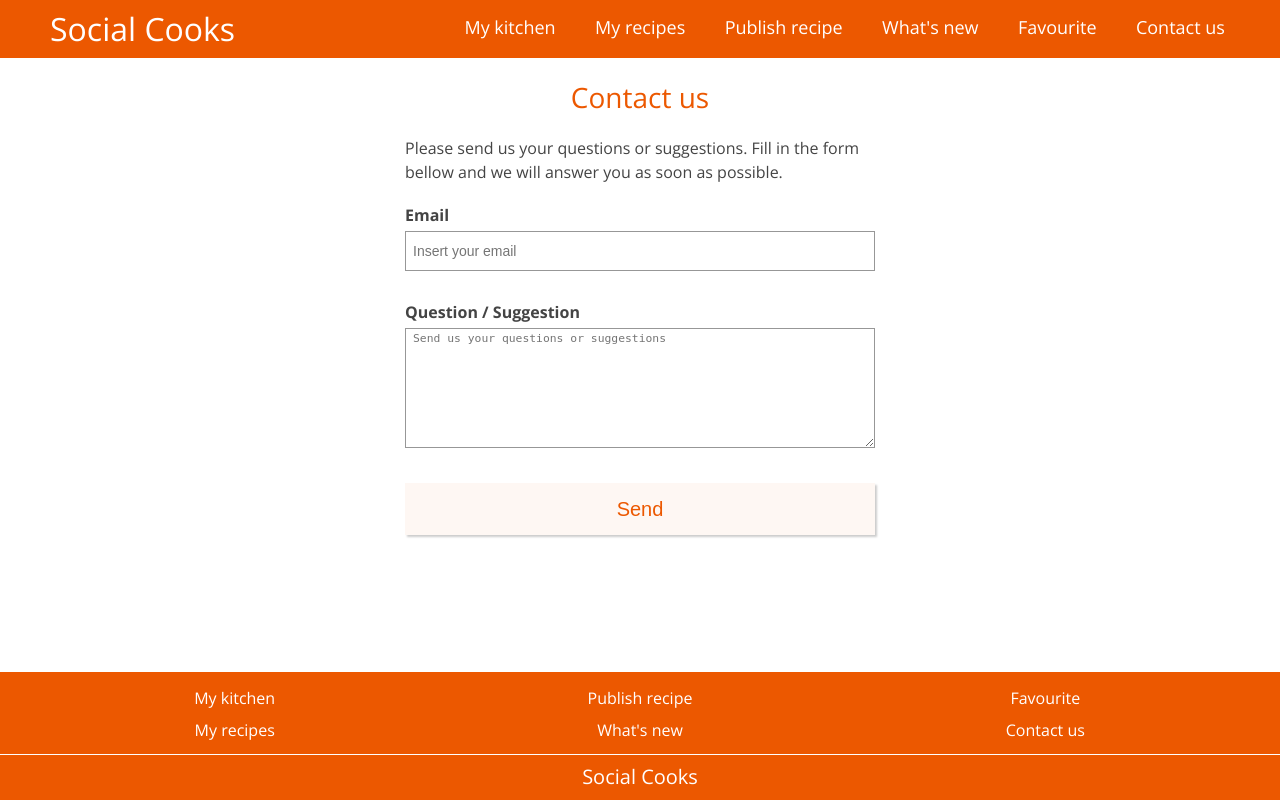
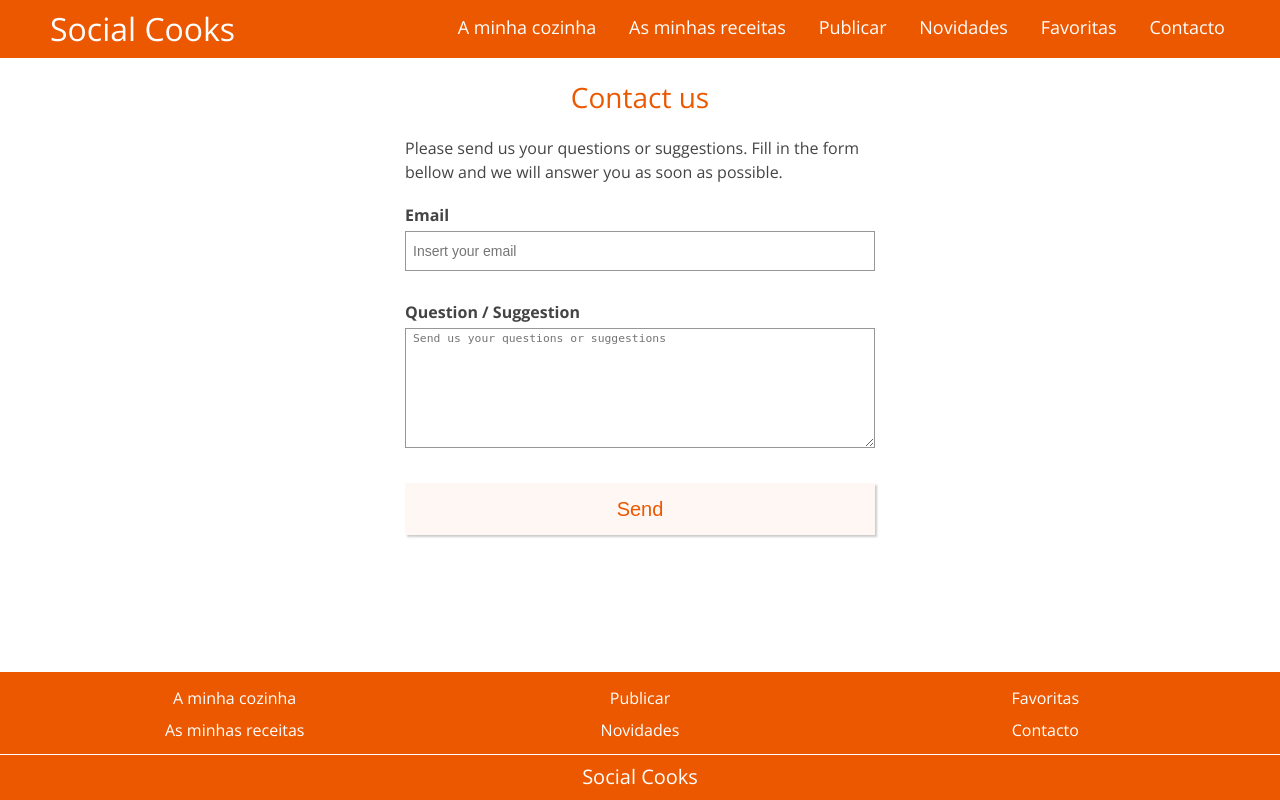
Before and after one commit to nmiguelmoura/Cook-Social, a Python web app: template www/templates/contact.html in a window 1280 px wide. Run offline with Jinja, Linux system fonts and the light colour scheme; the template is opened without the code that fills it, so the values that code supplies are empty.

Commit message:
Translate base.html to pt

```diff
--- a/www/templates/base.html
+++ b/www/templates/base.html
@@ -17,12 +17,12 @@
         <div class="wrapper">
             <h1 class="col-sm-10-12 col-md-11-12 col-lg-4-12"><a href="/">Social Cooks</a></h1>
             <div class="wrapper-inside nav col-lg-8-12">
-                <p><a href="/kitchen">My kitchen</a></p>
-                <p><a href="/myrecipes">My recipes</a></p>
-                <p><a href="/publish">Publish recipe</a></p>
-                <p><a href="/news">What's new</a></p>
-                <p><a href="/top">Favourite</a></p>
-                <p><a href="/contact">Contact us</a></p>
+                <p><a href="/kitchen">A minha cozinha</a></p>
+                <p><a href="/myrecipes">As minhas receitas</a></p>
+                <p><a href="/publish">Publicar</a></p>
+                <p><a href="/news">Novidades</a></p>
+                <p><a href="/top">Favoritas</a></p>
+                <p><a href="/contact">Contacto</a></p>
             </div>
             <div class="col-sm-2-12 col-md-1-12 menu-btn menu-btn-off">
                 <!--<img class="menu-btn-img" src="static_content/assets/menu_off.png">-->
@@ -32,12 +32,12 @@
     </header>
     <nav>
         <ul>
-            <li><a href="/kitchen">My kitchen</a></li>
-            <li><a href="/myrecipes">My recipes</a></li>
-            <li><a href="/publish">Publish recipe</a></li>
-            <li><a href="/news">What's new</a></li>
-            <li><a href="/top">Favourite</a></li>
-            <li><a href="/contact">Contact</a></li>
+            <li><a href="/kitchen">A minha cozinha</a></li>
+            <li><a href="/myrecipes">As minhas receitas</a></li>
+            <li><a href="/publish">Publicar</a></li>
+            <li><a href="/news">Novidades</a></li>
+            <li><a href="/top">Favoritas</a></li>
+            <li><a href="/contact">Contacto</a></li>
         </ul>
     </nav>
 
@@ -48,12 +48,12 @@
     <footer>
         <div class="wrapper">
             <ul class="footer-top col-sm-12-12">
-                <li><a href="/kitchen">My kitchen</a></li>
-                <li><a href="/myrecipes">My recipes</a></li>
-                <li><a href="/publish">Publish recipe</a></li>
-                <li><a href="/news">What's new</a></li>
-                <li><a href="/top">Favourite</a></li>
-                <li><a href="/contact">Contact us</a></li>
+                <li><a href="/kitchen">A minha cozinha</a></li>
+                <li><a href="/myrecipes">As minhas receitas</a></li>
+                <li><a href="/publish">Publicar</a></li>
+                <li><a href="/news">Novidades</a></li>
+                <li><a href="/top">Favoritas</a></li>
+                <li><a href="/contact">Contacto</a></li>
             </ul>
         </div>
         <hr>
```
